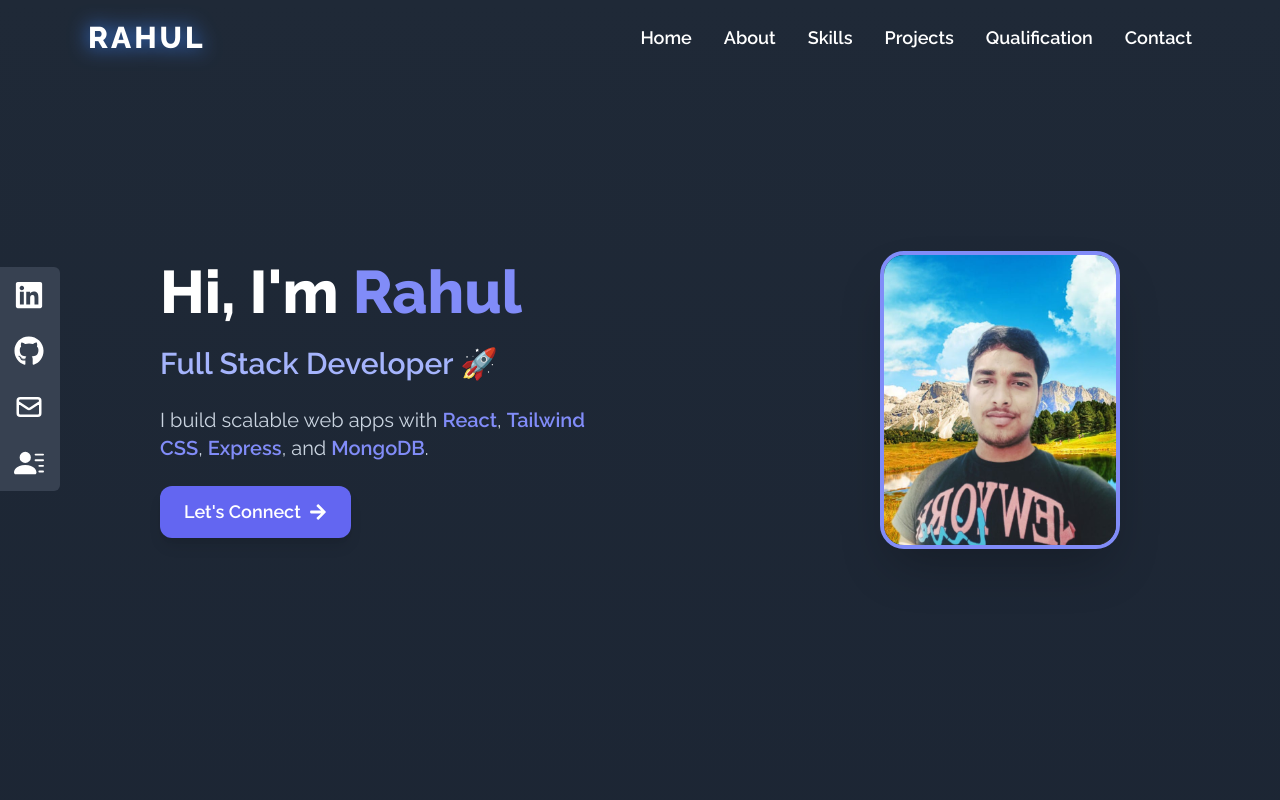
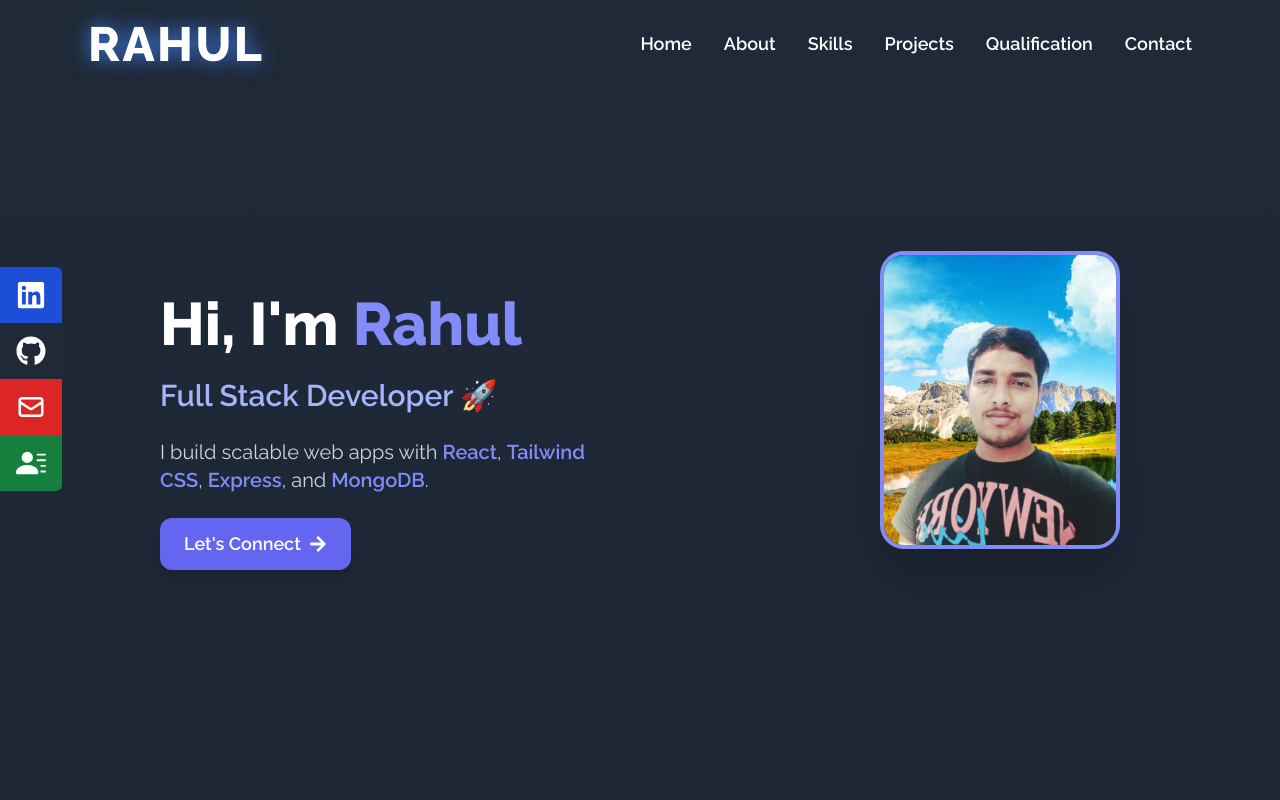
Before and after one commit to Rahulkumar8967/my-portfolio, a React (Vite) app: page / in a window 1280 px wide. Shown: the top 800 px of the page. Built offline with nearby package versions, Linux system fonts and the light colour scheme.

Commit message:
fix navbar

```diff
--- a/src/components/Home.jsx
+++ b/src/components/Home.jsx
@@ -22,9 +22,11 @@ const Home = () => {
           animate={{ x: 0, opacity: 1 }}
           transition={{ duration: 0.8, delay: 0.3 }}
         >
-          <h1 className="text-4xl sm:text-5xl lg:text-6xl font-extrabold text-white leading-tight">
-            Hi, I'm <span className="text-indigo-400">Rahul</span>
-          </h1>
+         <h1 className="text-4xl sm:text-5xl lg:text-6xl font-extrabold text-white leading-tight mt-6 sm:mt-10 md:mt-16">
+  Hi, I'm <span className="text-indigo-400">Rahul</span>
+</h1>
+
+
           <motion.h2
             className="text-xl sm:text-2xl lg:text-3xl font-semibold text-indigo-300"
             initial={{ y: -10, opacity: 0 }}
--- a/src/components/Navbar.jsx
+++ b/src/components/Navbar.jsx
@@ -12,11 +12,12 @@ function Navbar() {
     <nav className="fixed top-5 left-1/2 transform -translate-x-1/2 w-[90%] z-50 flex justify-between items-center px-6">
       {/* Logo */}
       <a
-        href="#home"
-        className="text-3xl font-extrabold tracking-widest text-white transition duration-300 transform hover:scale-110 hover:text-blue-400 drop-shadow-[0_0_10px_#3b82f6]"
-      >
-        RAHUL
-      </a>
+  href="#home"
+  className="text-3xl sm:text-4xl md:text-5xl font-extrabold tracking-wider text-white transition duration-300 transform hover:scale-110 hover:text-blue-400 drop-shadow-[0_0_10px_#3b82f6]"
+>
+  RAHUL
+</a>
+
 
       {/* Desktop Links */}
       <div className="hidden lg:flex items-center space-x-8">
--- a/src/components/SocialLink.jsx
+++ b/src/components/SocialLink.jsx
@@ -1,7 +1,7 @@
 import React from "react";
 import { FaGithub, FaLinkedin } from "react-icons/fa";
 import { HiOutlineMail } from "react-icons/hi";
-import { BsDownload, BsFillPersonLinesFill } from "react-icons/bs";
+import { BsFillPersonLinesFill } from "react-icons/bs";
 
 const SocialLink = () => {
   const links = [
@@ -14,6 +14,7 @@ const SocialLink = () => {
       ),
       href: "https://www.linkedin.com/in/rahul-kumar-saini-43a29624a/",
       style: "rounded-tr-md",
+      bgColor: "bg-blue-700",
     },
 
     {
@@ -24,6 +25,7 @@ const SocialLink = () => {
         </>
       ),
       href: "https://github.com/Rahulkumar8967",
+      bgColor: "bg-gray-800",
     },
 
     {
@@ -34,6 +36,7 @@ const SocialLink = () => {
         </>
       ),
       href: "mailto:sainirahul8967@gmail.com",
+      bgColor: "bg-red-600",
     },
 
     {
@@ -46,25 +49,22 @@ const SocialLink = () => {
       href: "/rahulresume.pdf",
       style: "rounded-br-md",
       download: true,
+      bgColor: "bg-green-700",
     },
   ];
 
   return (
-    <div className="hidden lg:flex flex-col fixed top-1/3 left-0">
+    <div className="hidden lg:flex flex-col fixed top-1/3 left-0 z-50">
       <ul>
-        {links.map(({ id, child, href, style, download }) => (
+        {links.map(({ id, child, href, style, download, bgColor }) => (
           <li
             key={id}
-            className={
-              "flex justify-between items-center w-40 h-14 px-4 ml-[-100px] hover:ml-[-10px] hover:rounded-md duration-300 bg-gray-700" +
-              " " +
-              style
-            }
+            className={`flex justify-between items-center w-48 h-14 px-4 ml-[-130px] hover:ml-[-10px] hover:rounded-md duration-500 ${bgColor} ${style} transition-all`}
           >
             <a
               href={href}
-              className="flex justify-between items-center w-full text-white text-xl"
-              download={download ? "true" : undefined}  // Ensuring download is set properly
+              className="flex justify-between items-center w-full text-white text-lg font-semibold hover:scale-105 transition-transform duration-300"
+              download={download ? "true" : undefined}
               target="_blank"
               rel="noreferrer"
             >
```
